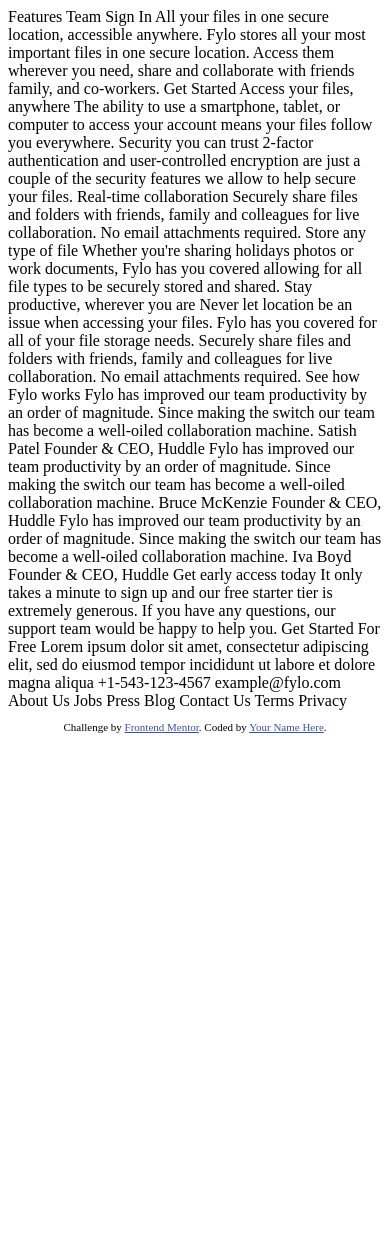
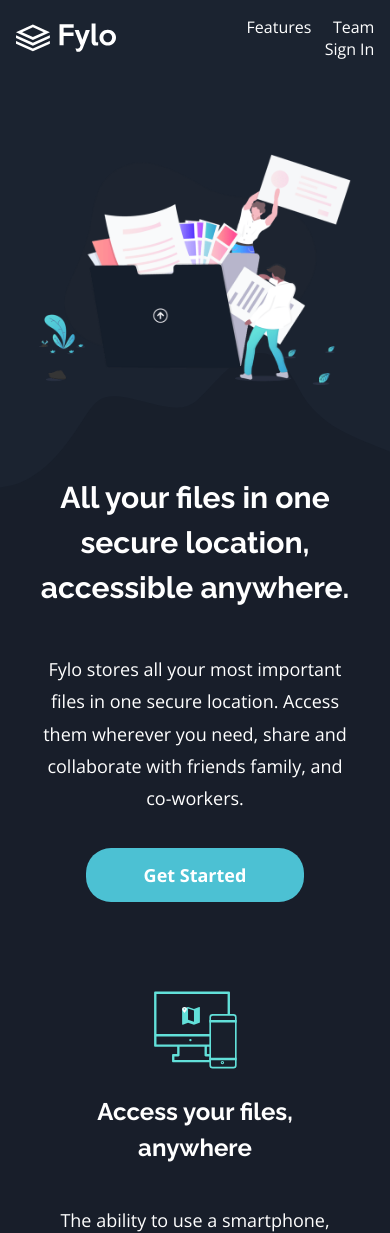
Before and after one commit to DaleWegerle/Fylo, a plain HTML site: page index.html in a window 390 px wide. Shown: the top 1233 px of the page. Before the commit the page ends 844 px from the top, so only its background shows below. Drawn offline with nearby package versions, Linux system fonts and the light colour scheme.

Commit message:
Mobile Started

```diff
--- a/index.html
+++ b/index.html
@@ -1,66 +1,147 @@
 <!DOCTYPE html>
 <html lang="en">
 <head>
+
   <meta charset="UTF-8">
   <meta name="viewport" content="width=device-width, initial-scale=1.0"> <!-- displays site properly based on user's device -->
 
+  <link rel="preconnect" href="https://fonts.googleapis.com">
+  <link rel="preconnect" href="https://fonts.gstatic.com" crossorigin>
+  <link href="https://fonts.googleapis.com/css2?family=Open+Sans:wght@200..900" rel="stylesheet">
+  <link href="https://fonts.googleapis.com/css2?family=Raleway:wght@200..900" rel="stylesheet">
   <link rel="icon" type="image/png" sizes="32x32" href="./images/favicon-32x32.png">
+  <link rel="stylesheet" href="style.css">
+  <script src="script.js"></script>
 
-  <title>Frontend Mentor | Fylo landing page with dark theme and features grid</title>
+  <title>Fylo</title>
 
-  <!-- Feel free to remove these styles or customise in your own stylesheet 👍 -->
-  <style>
-    .attribution { font-size: 11px; text-align: center; }
-    .attribution a { color: hsl(228, 45%, 44%); }
-  </style>
 </head>
+
 <body>
-  Features
-  Team
-  Sign In
 
-  All your files in one secure location, accessible anywhere.
+  <nav class="navContainer">
+    <div class="logoSpace">
+      <img class="logo" src="images/logo.svg">
+    </div>
+    <div class="linkSpace">
+      <a href="#">Features</a>
+      <a href="#">Team</a>
+      <a href="#">Sign In</a>
+    </div>
+  </nav>
 
-  Fylo stores all your most important files in one secure location. Access them wherever
-  you need, share and collaborate with friends family, and co-workers.
+  <div class="bodyContainer">
+    <section class="headerImage">
+      <img class="introImage" src="images/illustration-intro.png" alt="2D vector with people on large file">
+    </section>
 
-  Get Started
+    <section class="titleContainer">
+      <h1>All your files in one secure location, accessible anywhere.</h1>
+      <p>Fylo stores all your most important files in one secure location. Access them wherever
+        you need, share and collaborate with friends family, and co-workers.</p>
+      <button>Get Started</button>
+    </section>
 
-  Access your files, anywhere
+    <section class="iconContainer">
+      <div class="iconTile">
+        <div>
+          <img src="images/icon-access-anywhere.svg" alt="Cell Phone and Desktop Icon">
+        </div>
+        <div>
+          <h2>Access your files, anywhere</h2>
+        </div>
+        <div>
+          <p>The ability to use a smartphone, tablet, or computer to access your account means your
+            files follow you everywhere.
+          </p>
+        </div>
+      </div>
 
-  The ability to use a smartphone, tablet, or computer to access your account means your
-  files follow you everywhere.
+      <div class="iconTile iconMarginTop">
+        <div>
+          <img src="images/icon-security.svg" alt="Cell Phone and Desktop Icon">
+        </div>
+        <div>
+          <h2>Security you can trust</h2>
+        </div>
+        <div>
+          <p>2-factor authentication and user-controlled encryption are just a couple of the security
+            features we allow to help secure your files.
+          </p>
+        </div>
+      </div>
 
-  Security you can trust
+      <div class="iconTile iconMarginTop">
+        <div>
+          <img src="images/icon-collaboration.svg" alt="Cell Phone and Desktop Icon">
+        </div>
+        <div>
+          <h2>Real-time collaboration</h2>
+        </div>
+        <div>
+          <p>
+            Securely share files and folders with friends, family and colleagues for live collaboration.
+            No email attachments required.
+          </p>
+        </div>
+      </div>
 
-  2-factor authentication and user-controlled encryption are just a couple of the security
-  features we allow to help secure your files.
+      <div class="iconTile iconMarginTop">
+        <div>
+          <img src="images/icon-any-file.svg" alt="Cell Phone and Desktop Icon">
+        </div>
+        <div>
+          <h2>Store any type of file</h2>
+        </div>
+        <div>
+          <p>
+            Whether you're sharing holidays photos or work documents, Fylo has you covered allowing for all
+            file types to be securely stored and shared.
+          </p>
+        </div>
+      </div>
+    </section>
 
-  Real-time collaboration
+    <section class="productiveContainer">
+      <div class="productiveImage">
+        <img src="images/illustration-stay-productive.png" alt="">
+      </div>
+      <div class="productiveText">
+        <h2>Stay productive, wherever you are</h2>
+        <p>Never let location be an issue when accessing your files. Fylo has you covered for all of your file
+          storage needs.
+        <br><br>
+          Securely share files and folders with friends, family and colleagues for live collaboration. No email
+          attachments required.</p>
+        <a href="#">See how Fylo works</a>
+      </div>
+    </section>
 
-  Securely share files and folders with friends, family and colleagues for live collaboration.
-  No email attachments required.
+    <section class="testiContainer">
+      <div class="testiCard">
+        <p>  Fylo has improved our team productivity by an order of magnitude. Since making the switch our team has
+          become a well-oiled collaboration machine.
+        </p>
+        <div class="testiProfile">
+          <div class="profilePic">
+            <img src="images/profile-1.jpg">
+          </div>
+          <div class="profileDetails">
+            <p><strong>Satish Patel</strong> <br>
+            Founder & CEO, Huddle</p>
+          </div>
+        </div>
+      </div>
+    </section>
 
-  Store any type of file
 
-  Whether you're sharing holidays photos or work documents, Fylo has you covered allowing for all
-  file types to be securely stored and shared.
 
-  Stay productive, wherever you are
 
-  Never let location be an issue when accessing your files. Fylo has you covered for all of your file
-  storage needs.
 
-  Securely share files and folders with friends, family and colleagues for live collaboration. No email
-  attachments required.
 
-  See how Fylo works
 
-  Fylo has improved our team productivity by an order of magnitude. Since making the switch our team has
-  become a well-oiled collaboration machine.
 
-  Satish Patel
-  Founder & CEO, Huddle
+
 
   Fylo has improved our team productivity by an order of magnitude. Since making the switch our team has
   become a well-oiled collaboration machine.
@@ -95,12 +176,6 @@
   Contact Us
   Terms
   Privacy
-
-  <footer>
-    <p class="attribution">
-      Challenge by <a href="https://www.frontendmentor.io?ref=challenge" target="_blank">Frontend Mentor</a>.
-      Coded by <a href="#">Your Name Here</a>.
-    </p>
-  </footer>
+</div>
 </body>
 </html>
--- a/style.css
+++ b/style.css
@@ -0,0 +1,212 @@
+body{
+    margin: 0;
+    padding: 0;
+    background-color: #181e2a;
+    font-family: 'Open Sans', sans-serif;
+    font-weight: 200;
+    color: #ffffff;
+    box-sizing: border-box;
+}
+
+h1{
+    font-size: 30px;
+}
+
+h1, h2, h3{
+    font-family: 'Raleway', sans-serif;
+    line-height: 1.5em;
+}
+
+h3{
+    font-size: 20px;
+}
+
+p{
+    font-size: 18px;
+    line-height: 1.8em;
+}
+
+.navContainer{
+    width: 100%;
+    padding: 4%;
+    display: flex;
+    flex-direction: row;
+    align-items: center;
+    box-sizing: border-box;
+    position: fixed;
+    background-color: #1b2330;
+    z-index: 2;
+
+}
+
+.logoSpace{
+    width: 40%;
+    display: flex;
+    flex-direction: row;
+    justify-content: flex-start;
+}
+
+.logoSpace img{
+    width: 70%;
+    height: auto;
+}
+
+.linkSpace{
+    width: 60%;
+    display: flex;
+    justify-content: flex-end;
+    flex-wrap: wrap;
+}
+
+.linkSpace a{
+    text-decoration: none;
+    color: #ffffff;
+    margin-left: 10%;
+}
+
+
+.headerImage{
+    display: flex;
+    flex-direction: column;
+    justify-content: center;
+    justify-items: center;
+    width: 100%;
+    height: 500px;
+    box-sizing: border-box;
+    background-color: #1b2330;
+    background-image: url("images/bg-curvy-mobile.svg");
+    background-repeat: no-repeat;
+    background-size: 100%;
+    background-position: bottom;
+}
+.introImage{
+    padding: 20% 10% 10% 10%;
+}
+
+.titleContainer{
+    padding-left: 10%;
+    padding-right: 10%;
+    position: relative;
+    top: -50px;
+    display: flex;
+    flex-direction: column;
+    justify-content: center;
+    align-items: center;
+    text-align: center;
+}
+
+.titleContainer button{
+    margin-top: 5%;
+    text-decoration: none;
+    background-color: #4cc1d3;
+    color: #ffffff;
+    border: none;
+    border-radius: 25px;
+    width: 70%;
+    padding: 15px;
+    font-family: 'Open Sans', sans-serif;
+    font-size: 18px;
+    font-weight: 700;
+
+}
+.iconContainer{
+    padding: 10%;
+    display: flex;
+    flex-wrap: wrap;
+
+}
+
+.iconTile{
+    width: 100%;
+    height: auto;
+    display: flex;
+    flex-direction: column;
+    align-items: center;
+    text-align: center;
+}
+
+.iconTile h3{
+    margin-bottom: 0;
+}
+
+.iconMarginTop{
+    margin-top: 10%;
+}
+
+.productiveContainer{
+    width: 100%;
+    display: flex;
+    flex-wrap: wrap;
+}
+
+.productiveImage{
+    padding: 10%;
+}
+
+.productiveImage img{
+    width: 100%;
+    height: auto;
+}
+
+.productiveText{
+    width: 100%;
+    padding: 10%;
+}
+
+.productiveText a{
+    font-family: 'Open Sans', sans-serif;
+    font-size: 18px;
+    font-weight: 700;
+    color: #6fddde;
+}
+
+.testiContainer{
+    display: flex;
+    flex-direction: column;
+    justify-content: center;
+    align-items: center;
+    padding: 10%;
+}
+
+.testiCard{
+    background-color: #21293c;
+    width: 100%;
+    border-radius: 10px;
+    padding: 5%;
+}
+
+.testiProfile{
+    display: flex;
+    flex-direction: row;
+    width: 100%;
+    justify-content: center;
+    align-items: center;
+
+
+}
+
+.profilePic{
+    width:15%;
+}
+
+.profileDetails{
+    width: 85%;
+    padding-left: 10%;
+}
+
+.testiProfile img{
+    width: 100%;
+    border-radius: 50%;
+}
+
+.testiCard p{
+    font-size: 15px;
+}
+
+@media screen and (min-width: 600px){
+
+}
+
+@media screen and (min-width: 768px){
+
+}
```
